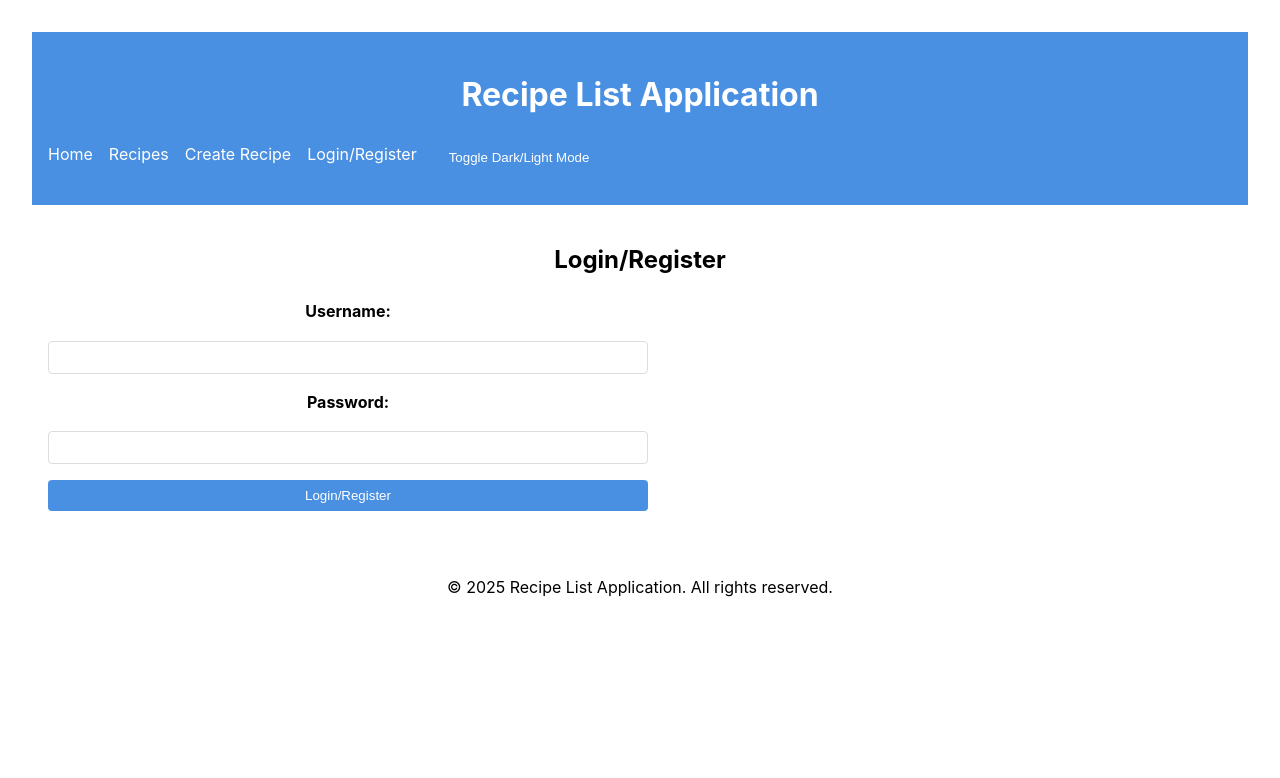
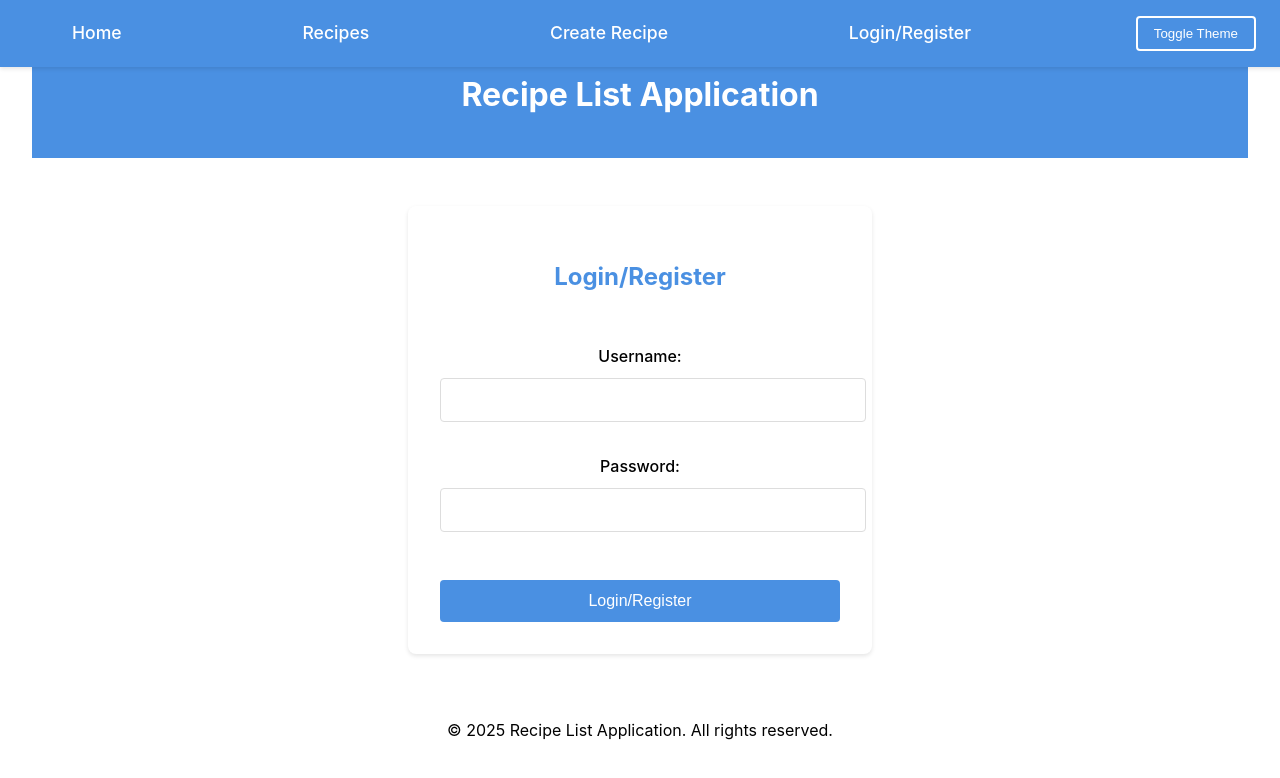
Before and after one commit to pastherolink/Front-End-Group-6-Project-1-2, a React (Vite) app in the folder recipe-frontend/: page /auth in a window 1280 px wide. Shown: the top 778 px of the page. Built offline with nearby package versions, Linux system fonts and the light colour scheme.

Commit message:
Enhance authentication and recipe creation forms with improved layout and styling for better user experience

```diff
--- a/recipe-frontend/src/components/auth/AuthForm.jsx
+++ b/recipe-frontend/src/components/auth/AuthForm.jsx
@@ -1,19 +1,37 @@
 import React from 'react';
+import '../../styles/components/AuthForm.css';
 
 const AuthForm = () => {
   return (
-    <section id="auth">
-      <h2>Login/Register</h2>
-      <form id="auth-form">
-        <label htmlFor="username">Username:</label>
-        <input type="text" id="username" name="username" required />
+    <div className="auth-container">
+      <form className="auth-form">
+        <h2>Login/Register</h2>
 
-        <label htmlFor="password">Password:</label>
-        <input type="password" id="password" name="password" required />
+        <div className="form-group">
+          <label htmlFor="username">Username:</label>
+          <input
+            type="text"
+            id="username"
+            name="username"
+            required
+          />
+        </div>
 
-        <button type="submit">Login/Register</button>
+        <div className="form-group">
+          <label htmlFor="password">Password:</label>
+          <input
+            type="password"
+            id="password"
+            name="password"
+            required
+          />
+        </div>
+
+        <button type="submit" className="submit-btn">
+          Login/Register
+        </button>
       </form>
-    </section>
+    </div>
   );
 };
 
--- a/recipe-frontend/src/components/layout/Navigation.jsx
+++ b/recipe-frontend/src/components/layout/Navigation.jsx
@@ -1,16 +1,23 @@
 import React from 'react';
 import { Link } from 'react-router-dom';
+import '../../styles/components/Navigation.css';
 
 const Navigation = () => {
   return (
-    <nav>
-      <ul>
-        <li><Link to="/">Home</Link></li>
-        <li><Link to="/recipes">Recipes</Link></li>
-        <li><Link to="/create-recipe">Create Recipe</Link></li>
-        <li><Link to="/auth">Login/Register</Link></li>
+    <nav className="main-nav" role="navigation" aria-label="Main navigation">
+      <ul className="nav-list">
+        <li><Link to="/" className="nav-link">Home</Link></li>
+        <li><Link to="/recipes" className="nav-link">Recipes</Link></li>
+        <li><Link to="/create-recipe" className="nav-link">Create Recipe</Link></li>
+        <li><Link to="/auth" className="nav-link">Login/Register</Link></li>
         <li>
-          <button type="button" id="theme-toggle">Toggle Dark/Light Mode</button>
+          <button
+            type="button"
+            className="theme-toggle"
+            aria-label="Toggle dark/light mode"
+          >
+            Toggle Theme
+          </button>
         </li>
       </ul>
     </nav>
--- a/recipe-frontend/src/components/recipes/CreateRecipe.jsx
+++ b/recipe-frontend/src/components/recipes/CreateRecipe.jsx
@@ -1,22 +1,45 @@
 import React from 'react';
+import '../../styles/components/CreateRecipe.css';
 
 const CreateRecipe = () => {
   return (
-    <section id="create-recipe">
-      <h2>Create Recipe</h2>
-      <form id="recipe-form">
-        <label htmlFor="recipe-name">Recipe Name:</label>
-        <input type="text" id="recipe-name" name="recipe-name" required />
+    <div className="create-recipe-container">
+      <form className="recipe-form">
+        <h2>Create Recipe</h2>
 
-        <label htmlFor="recipe-ingredients">Ingredients:</label>
-        <textarea id="recipe-ingredients" name="recipe-ingredients" required></textarea>
+        <div className="form-group">
+          <label htmlFor="recipe-name">Recipe Name:</label>
+          <input
+            type="text"
+            id="recipe-name"
+            name="recipe-name"
+            required
+          />
+        </div>
 
-        <label htmlFor="recipe-steps">Steps:</label>
-        <textarea id="recipe-steps" name="recipe-steps" required></textarea>
+        <div className="form-group">
+          <label htmlFor="recipe-ingredients">Ingredients:</label>
+          <textarea
+            id="recipe-ingredients"
+            name="recipe-ingredients"
+            required
+          ></textarea>
+        </div>
 
-        <button type="submit">Create Recipe</button>
+        <div className="form-group">
+          <label htmlFor="recipe-steps">Steps:</label>
+          <textarea
+            id="recipe-steps"
+            name="recipe-steps"
+            required
+          ></textarea>
+        </div>
+
+        <button type="submit" className="submit-btn">
+          Create Recipe
+        </button>
       </form>
-    </section>
+    </div>
   );
 };
 
--- /dev/null
+++ b/recipe-frontend/src/styles/components/AuthForm.css
@@ -0,0 +1,57 @@
+.auth-container {
+  display: flex;
+  flex-direction: column;
+  align-items: center;
+  justify-content: center;
+  min-height: calc(10vh - 80px); /* Adjust for nav height */
+  padding: 2rem;
+}
+
+.auth-form {
+  background: white;
+  padding: 2rem;
+  border-radius: 8px;
+  box-shadow: 0 2px 4px rgba(0, 0, 0, 0.1);
+  width: 100%;
+  max-width: 400px;
+}
+
+.auth-form h2 {
+  text-align: center;
+  color: var(--primary-color);
+  margin-bottom: 2rem;
+}
+
+.form-group {
+  margin-bottom: 1rem;
+}
+
+.form-group label {
+  display: block;
+  margin-bottom: 0.5rem;
+  font-weight: 500;
+}
+
+.form-group input {
+  width: 100%;
+  padding: 0.75rem;
+  border: 1px solid #ddd;
+  border-radius: 4px;
+  font-size: 1rem;
+}
+
+.submit-btn {
+  width: 100%;
+  padding: 0.75rem;
+  background-color: var(--primary-color);
+  color: white;
+  border: none;
+  border-radius: 4px;
+  font-size: 1rem;
+  cursor: pointer;
+  margin-top: 1rem;
+}
+
+.submit-btn:hover {
+  opacity: 0.9;
+}
--- /dev/null
+++ b/recipe-frontend/src/styles/components/CreateRecipe.css
@@ -0,0 +1,62 @@
+.create-recipe-container {
+  display: flex;
+  justify-content: center;
+  align-items: center;
+  min-height: calc(10vh - 80px); /* Adjust for nav height */
+  padding: 2rem;
+}
+
+.recipe-form {
+  background: white;
+  padding: 2rem;
+  border-radius: 8px;
+  box-shadow: 0 2px 4px rgba(0, 0, 0, 0.1);
+  width: 100%;
+  max-width: 600px;
+}
+
+.recipe-form h2 {
+  text-align: center;
+  color: var(--primary-color);
+  margin-bottom: 2rem;
+}
+
+.form-group {
+  margin-bottom: 1.5rem;
+}
+
+.form-group label {
+  display: block;
+  margin-bottom: 0.5rem;
+  font-weight: 500;
+}
+
+.form-group input,
+.form-group textarea {
+  width: 100%;
+  padding: 0.75rem;
+  border: 1px solid #ddd;
+  border-radius: 4px;
+  font-size: 1rem;
+}
+
+.form-group textarea {
+  min-height: 150px;
+  resize: vertical;
+}
+
+.submit-btn {
+  width: 100%;
+  padding: 0.75rem;
+  background-color: var(--primary-color);
+  color: white;
+  border: none;
+  border-radius: 4px;
+  font-size: 1rem;
+  cursor: pointer;
+  margin-top: 1rem;
+}
+
+.submit-btn:hover {
+  opacity: 0.9;
+}
--- /dev/null
+++ b/recipe-frontend/src/styles/components/Navigation.css
@@ -0,0 +1,67 @@
+.main-nav {
+  position: fixed;
+  top: 0;
+  left: 0;
+  right: 0;
+  width: 100%;
+  background-color: var(--primary-color);
+  padding: 1rem;
+  box-shadow: 0 2px 4px rgba(0, 0, 0, 0.1);
+  z-index: 1000;
+}
+
+.nav-list {
+  max-width: 1200px;
+  margin: 0 auto;
+  display: flex;
+  justify-content: space-between;
+  align-items: center;
+  list-style: none;
+  padding: 0;
+}
+
+.nav-link {
+  color: white;
+  text-decoration: none;
+  font-size: 1.1rem;
+  font-weight: 500;
+  padding: 0.5rem 1rem;
+  border-radius: 4px;
+  transition: all 0.2s ease;
+}
+
+.nav-link:hover {
+  background-color: rgba(255, 255, 255, 0.1);
+}
+
+.theme-toggle {
+  background-color: transparent;
+  border: 2px solid white;
+  color: white;
+  padding: 0.5rem 1rem;
+  border-radius: 4px;
+  cursor: pointer;
+  transition: all 0.2s ease;
+}
+
+.theme-toggle:hover {
+  background-color: white;
+  color: var(--primary-color);
+}
+
+/* Ensure content below navigation is not hidden */
+body {
+  padding-top: 70px; /* Adjust this value based on your navigation height */
+}
+
+@media (max-width: 768px) {
+  .nav-list {
+    flex-direction: column;
+    align-items: center;
+    gap: 1rem;
+  }
+
+  body {
+    padding-top: 200px; /* Adjust for mobile menu height */
+  }
+}
--- a/recipe-frontend/src/styles/components/RecipeDetail.css
+++ b/recipe-frontend/src/styles/components/RecipeDetail.css
@@ -5,6 +5,7 @@
   background-color: white;
   border-radius: 8px;
   box-shadow: 0 2px 4px rgba(0, 0, 0, 0.1);
+  text-align: left;
 }
 
 .recipe-info {
@@ -20,25 +21,40 @@
 .recipe-ingredients,
 .recipe-instructions {
   margin-top: 2rem;
+  text-align: left;
 }
 
 .recipe-ingredients ul {
   list-style-type: none;
   padding-left: 0;
+  text-align: left;
 }
 
 .recipe-instructions ol {
   padding-left: 1.5rem;
+  text-align: left;
 }
 
 .recipe-ingredients li,
 .recipe-instructions li {
   margin-bottom: 0.8rem;
   line-height: 1.6;
+  text-align: left;
 }
 
 .recipe-ingredients h3,
 .recipe-instructions h3 {
   color: var(--primary-color);
   margin: 1.5rem 0 1rem;
+  text-align: left;
 }
+
+/* Additional styles for better readability */
+.recipe-instructions ol li {
+  padding-left: 0.5rem;
+}
+
+.recipe-ingredients ul li {
+  padding-left: 0;
+  margin-left: 0;
+}
```
